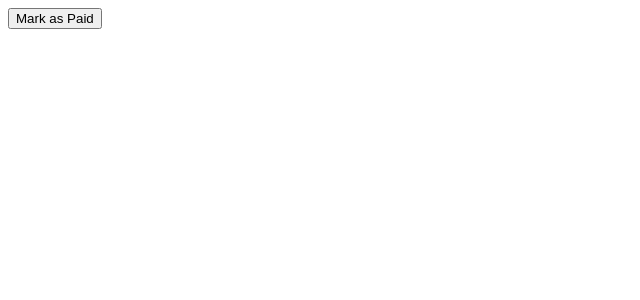
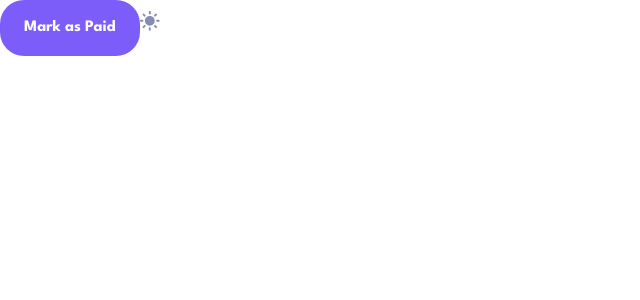
Before and after one commit to tannaz97shr/invoice-app, a React (Create React App) app: page / in a window 1280 px wide. Shown: the top 300 px of the page, without its empty margins (0-640 px from the left). Built offline with nearby package versions, Linux system fonts and the light colour scheme.

Commit message:
feat: create theme switch

```diff
--- a/package.json
+++ b/package.json
@@ -42,7 +42,7 @@
     ]
   },
   "devDependencies": {
-    "autoprefixer": "^10.4.17",
+    "autoprefixer": "^10.4.18",
     "postcss": "^8.4.35",
     "tailwindcss": "^3.4.1"
   }
--- /dev/null
+++ b/postcss.config.js
@@ -0,0 +1,6 @@
+module.exports = {
+  plugins: {
+    tailwindcss: {},
+    autoprefixer: {},
+  },
+}
--- a/src/App.tsx
+++ b/src/App.tsx
@@ -1,9 +1,11 @@
 import Button from "./components/UI/Button";
+import ThemeSwitch from "./components/UI/ThemeSwitch";
 
 function App() {
   return (
     <div>
       <Button>Mark as Paid</Button>
+      <ThemeSwitch />
     </div>
   );
 }
--- a/src/components/UI/Icons/index.tsx
+++ b/src/components/UI/Icons/index.tsx
@@ -13,3 +13,27 @@
     </svg>
   );
 };
+
+export const IconMoon = (props: IconProps) => {
+  return (
+    <svg width="20" height="20" xmlns="http://www.w3.org/2000/svg">
+      <path
+        d="M19.502 11.342a.703.703 0 00-.588.128 7.499 7.499 0 01-2.275 1.33 7.123 7.123 0 01-2.581.46A7.516 7.516 0 018.74 11.06a7.516 7.516 0 01-2.198-5.316c0-.87.153-1.713.41-2.48.28-.817.69-1.559 1.226-2.197a.652.652 0 00-.102-.92.703.703 0 00-.588-.128C5.316.607 3.425 1.91 2.07 3.649A10.082 10.082 0 000 9.783C0 12.57 1.125 15.1 2.965 16.94a10.04 10.04 0 007.156 2.965c2.352 0 4.524-.818 6.262-2.173a10.078 10.078 0 003.579-5.597.62.62 0 00-.46-.793z"
+        fill="#7E88C3"
+        fill-rule="nonzero"
+      />
+    </svg>
+  );
+};
+
+export const IconSun = (props: IconProps) => {
+  return (
+    <svg width="20" height="20" xmlns="http://www.w3.org/2000/svg">
+      <path
+        d="M9.817 16.18a.96.96 0 01.953.848l.007.112v1.535a.96.96 0 01-1.913.112l-.006-.112V17.14c0-.53.43-.96.96-.96zm-4.5-1.863c.347.346.373.89.08 1.266l-.08.09-1.085 1.087a.96.96 0 01-1.437-1.267l.08-.09 1.086-1.086a.959.959 0 011.357 0zm10.356 0l1.086 1.086a.959.959 0 11-1.357 1.357l-1.085-1.086a.959.959 0 111.356-1.357zM9.817 4.9a4.924 4.924 0 014.918 4.918 4.924 4.924 0 01-4.918 4.918A4.924 4.924 0 014.9 9.818 4.924 4.924 0 019.817 4.9zm8.858 3.958a.96.96 0 110 1.919H17.14a.96.96 0 110-1.92h1.535zm-16.18 0a.96.96 0 01.112 1.912l-.112.007H.96a.96.96 0 01-.112-1.913l.112-.006h1.534zm14.264-5.983a.96.96 0 010 1.357l-1.086 1.086a.96.96 0 11-1.356-1.357l1.085-1.086a.96.96 0 011.357 0zm-12.617-.08l.09.08 1.086 1.086A.96.96 0 014.05 5.398l-.09-.08-1.086-1.086a.959.959 0 011.267-1.436zM9.817 0c.53 0 .96.43.96.96v1.535a.96.96 0 01-1.92 0V.96c0-.53.43-.96.96-.96z"
+        fill="#858BB2"
+        fill-rule="nonzero"
+      />
+    </svg>
+  );
+};
--- /dev/null
+++ b/src/components/UI/ThemeSwitch/index.tsx
@@ -0,0 +1,28 @@
+import { useEffect, useState } from "react";
+import { IconMoon, IconSun } from "../Icons";
+
+const ThemeSwitch = () => {
+  const [darkMode, setDarkMode] = useState(false);
+
+  useEffect(() => {
+    const isDarkMode = localStorage.getItem("darkMode") === "true";
+    setDarkMode(isDarkMode);
+  }, []);
+
+  useEffect(() => {
+    document.documentElement.classList.toggle("dark", darkMode);
+    localStorage.setItem("darkMode", darkMode ? "true" : "false");
+  }, [darkMode]);
+
+  const toggleDarkMode = () => {
+    setDarkMode((prevMode) => !prevMode);
+  };
+
+  return (
+    <button onClick={toggleDarkMode}>
+      {darkMode ? <IconMoon /> : <IconSun />}
+    </button>
+  );
+};
+
+export default ThemeSwitch;
--- a/tailwind.config.ts
+++ b/tailwind.config.js
@@ -1,6 +1,7 @@
 /** @type {import('tailwindcss').Config} */
 module.exports = {
   content: ["./src/**/*.{js,jsx,ts,tsx}"],
+  darkMode: "class",
   theme: {
     extend: {
       colors: {
```
Also changed, not shown: 1 other file (tests, documents, lock files or other folders).
